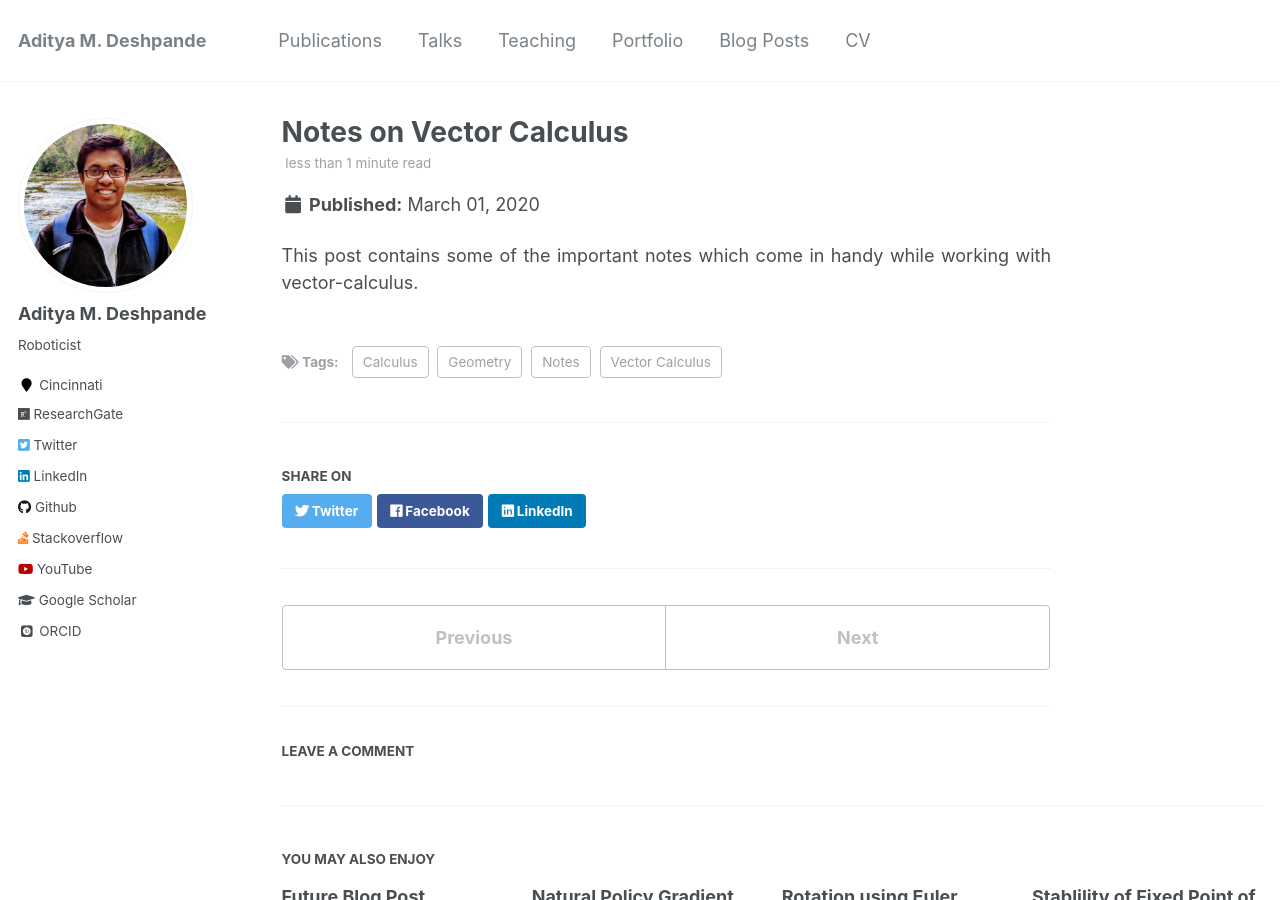
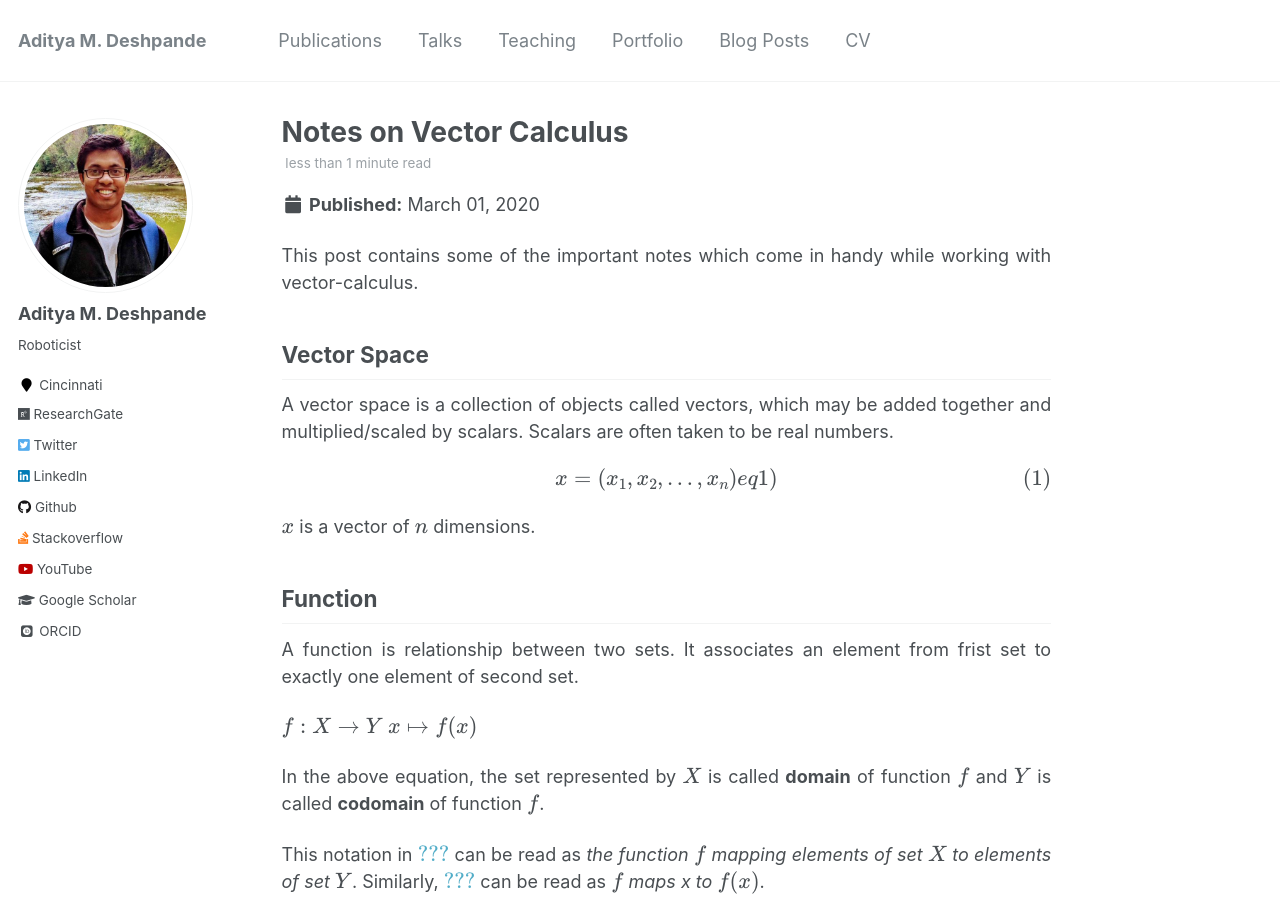
Before and after one commit to adipandas/adipandas.github.io, a Jekyll site: the page built from _posts/2020-03-01-vector-calculus.md, in a window 1280 px wide and 900 px high. Built offline with Jekyll 4.4.1, drawn with Linux system fonts in a browser that asks for light colours; some web fonts are replaced; formulas are drawn with MathJax 3; comment, search, counter and statistics services are not loaded.

Commit message:
Update 2020-03-01-vector-calculus.md

```diff
--- a/_posts/2020-03-01-vector-calculus.md
+++ b/_posts/2020-03-01-vector-calculus.md
@@ -10,3 +10,21 @@ tags:
 ---
 
 This post contains some of the important notes which come in handy while working with vector-calculus.
+
+
+## Vector Space
+A vector space is a collection of objects called vectors, which may be added together and multiplied/scaled by scalars. Scalars are often taken to be real numbers.
+
+$$x=(x_{1}, x_{2}, ..., x_{n}) \label(eq1)$$
+
+$$x$$ is a vector of $$n$$ dimensions.
+
+## Function
+A function is relationship between two sets. It associates an element from frist set to exactly one element of second set.
+
+$$f: X \rightarrow Y \label{eq2}$$
+$$x \mapsto	f(x) \label{eq3}$$
+
+In the above equation, the set represented by $$X$$ is called **domain** of function $$f$$ and $$Y$$ is called **codomain** of function $$f$$.
+
+This notation in \ref{eq2} can be read as *the function $$f$$ mapping elements of set $$X$$ to elements of set $$Y$$*. Similarly, \ref{eq3} can be read as *$$f$$ maps x to $$f(x)$$*.
```
